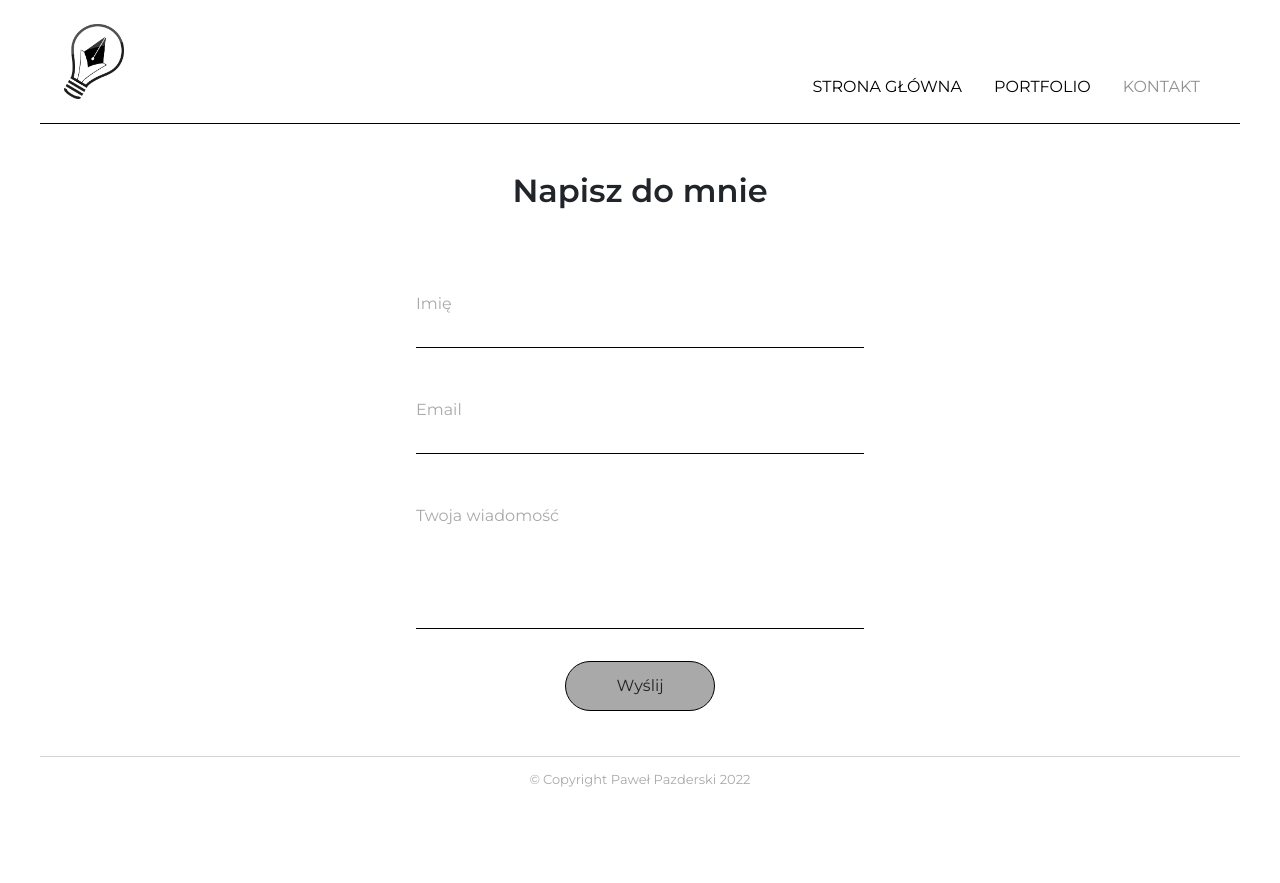
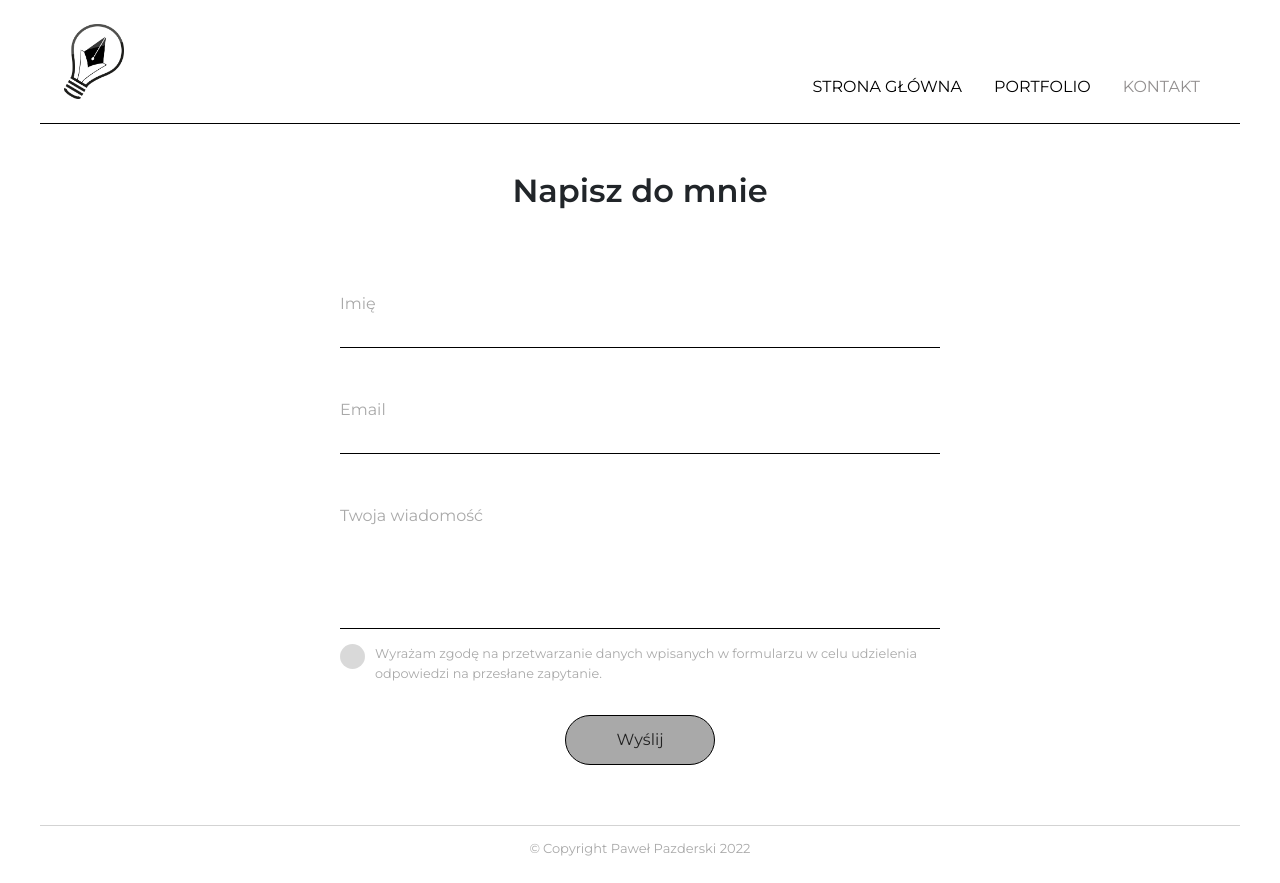
Before and after one commit to PawelPazderski/mypage, a React (Create React App) app: page /contact in a window 1280 px wide. Before the commit the page ends 815 px from the top, so only its background shows below. Built offline with nearby package versions, Linux system fonts and the light colour scheme.

Commit message:
developing portfolio paages

```diff
--- a/src/components/Contact/Contact.js
+++ b/src/components/Contact/Contact.js
@@ -11,6 +11,8 @@ const Contact = () => {
     const [emailErr, setEmailErr] = useState(false)
     const [msg, setMsg] = useState("")
     const [msgErr, setMsgErr] = useState(false)
+    const [agreed, setAgreed] = useState(false)
+    const [agreeErr, setAgreeErr] = useState(false)
     const [sendSuccess, setSendSuccess] = useState(false)
 
     const form = useRef()
@@ -70,8 +72,18 @@ const Contact = () => {
                 }
         }
 
+    const handleCheckAgree = (e) => {
+        if (e.target.checked) {
+            setAgreed(true)
+            setAgreeErr(false)
+        } else {
+            setAgreed(false)
+        }
+    }
+
     const sendEmail = (e) => {
         e.preventDefault();
+
         if(!msgFrom.length) {
             setMsgFromErr(true)
         }
@@ -84,8 +96,12 @@ const Contact = () => {
             setMsgErr(true)
         }
 
-        if (!msgFromErr && !emailErr && !msgErr && msgFrom.length && email.length && msg.length) {
-            console.log(form.current)
+        if (!agreed) {
+            setAgreeErr(true)
+        }
+
+        if (!msgFromErr && !emailErr && !msgErr && !agreeErr && msgFrom.length && email.length && msg.length && agreed) {
+            // console.log(form.current)
             emailjs.sendForm(SERVICE_ID, TEMPLATE_ID, form.current, PUBLIC_KEY)
         .then((result) => {
             console.log(result.text, "message sent");
@@ -101,6 +117,7 @@ const Contact = () => {
         setMsgFrom("")
         setEmail("")
         setMsg("")
+        setAgreed(false)
     }
 
     return (
@@ -175,6 +192,29 @@ const Contact = () => {
                             }>
                                 Wiadomość musi składać się z conajmniej 20 znaków!
                             </h6>
+                            <div className='agree-box'>
+
+                                <input
+                                    type="checkbox"
+                                    id="agreement-input"
+                                    onChange={handleCheckAgree}
+                                    >
+                                </input>
+                                <span className="checkmark"></span>
+                                <label>Wyrażam zgodę na przetwarzanie danych wpisanych w formularzu w celu udzielenia odpowiedzi na przesłane zapytanie.</label>
+
+                            </div>
+                            <h6
+                                className={
+                                agreeErr
+                                ?
+                                "contact-form-alert"
+                                :
+                                "contact-form-alert d-none"
+                            }>
+                                Aby otrzymać odpowiedź potrzebna jest Twoja zgoda na przetwarzanie danych!
+                            </h6>
+
                             <button type="submit">Wyślij</button>
             </form>
             }
--- a/src/components/Contact/contact.scss
+++ b/src/components/Contact/contact.scss
@@ -9,18 +9,21 @@ h1 {
 }
 
 .contact-container {
-    height: 75vh;
+    margin: 0 auto;
+    height: fit-content;
+    width: 50%;
     display: flex;
     flex-direction: column;
     justify-content: flex-start;
     align-items: center;
+    margin-bottom: 60px;
     .contact-container-text {
         text-align: center;
     }
     input {
         border: none;
         height: 2em;
-        min-width: 35vw;
+        // min-width: 35vw;
         border-bottom:1px solid black;
         font-family: $font-base;
         &:focus {
@@ -76,3 +79,70 @@ button {
 button:hover {
     background-color: $accent-color;
 }
+
+.agree-box {
+    // border: 1px solid red;
+    display: flex;
+    margin-top: 15px;
+    position: relative;
+    // justify-content: space-between;
+    // align-items: flex-start;
+
+}
+
+.agree-box input {
+    position: absolute;
+    opacity: 0;
+    cursor: pointer;
+    height: 25px;
+    width: 25px;
+    z-index: 3;
+    }
+
+.agree-box label {
+    // border: 1px solid red;
+    margin-top: 0;
+    margin-left: 35px;
+    font-size: 0.8em;
+}
+
+.checkmark {
+    position: absolute;
+    top: 0;
+    left: 0;
+    height: 25px;
+    width: 25px;
+    background-color: rgba(0, 0, 0, 0.15);
+    border-radius: 50%;
+
+    }
+
+.agree-box:hover input ~ .checkmark {
+    background-color: rgba(0, 0, 0, 0.25);
+}
+
+.agree-box input:checked ~ .checkmark {
+    background-color: $accent-color;
+    }
+
+.checkmark:after {
+    content: "";
+    position: absolute;
+    display: none;
+}
+
+.agree-box input:checked ~ .checkmark:after {
+    display: block;
+    }
+
+.agree-box .checkmark:after {
+        left: 9px;
+        top: 5px;
+        width: 7px;
+        height: 12px;
+        border: solid white;
+        border-width: 0 3px 3px 0;
+        -webkit-transform: rotate(45deg);
+        -ms-transform: rotate(45deg);
+        transform: rotate(45deg);
+}
--- a/src/components/Home/Home.js
+++ b/src/components/Home/Home.js
@@ -18,7 +18,7 @@ const Home = () => {
 
                 <p>W ostatnim czasie w poszukiwaniu nowych wyzwań i zaspokojenia chęci rozwoju zdecydowałem się na kurs Frontend Developer - React. Efekty tego kursu można zobaczyć na tej stronie, jak też w kilku projektach w dziale portfolio. Przede mną jeszcze z pewnością sporo nauki, ale tej się nie boję. Wiem, że to moja droga na przyszłość.</p>
 
-                <p className='strong-text'>Zapraszam serdecznie do obejrzenia moich prac i kontaktu.</p>
+                <a href="./portfolio" className='strong-text'>Zapraszam serdecznie do obejrzenia moich prac i kontaktu.</a>
             </div>
         </div>
         </>
--- a/src/components/Home/home.scss
+++ b/src/components/Home/home.scss
@@ -14,6 +14,7 @@ p {
 }
 
 .home-container {
+    // background: url("pp_foto.png") no-repeat center/cover;
     height: fit-content;
     display: flex;
     flex-direction: column;
@@ -34,10 +35,23 @@ p {
 
 }
 
-.strong-text {
-    font-weight: 600;
-    &:hover {
-        transform: scale(1.05);
-        transition: 1s;
+@keyframes pulse {
+    from {
+        color: black;
+    }
+
+    to {
+        color: $accent-color;
     }
 }
+
+.strong-text {
+    text-decoration: none;
+    font-weight: 600;
+    color: black;
+    &:hover {
+        // color: $accent-color;
+        // transition: 0.5s ease-in-out;
+        animation: pulse 0.5s infinite alternate;
+    }
+}
--- a/src/components/Navigation/Navigation.js
+++ b/src/components/Navigation/Navigation.js
@@ -37,10 +37,13 @@ const Navigation = () => {
             </label>
             <ul className='menu'>
                 {menuItems.map(item => (
-                    <li key={item.id} onClick={e => e.target.parentElement.parentElement.previousElementSibling.previousElementSibling.checked = false}>
-                        <NavLink to={item.link} activeclassname="active">
+                    <li key={item.id}>
+                        <NavLink
+                            to={item.link} activeclassname="active"
+                            onClick={e => e.target.parentElement.parentElement.previousElementSibling.previousElementSibling.checked = false}
+                            >
                             {item.name}
-                            </NavLink>
+                        </NavLink>
                     </li>
                 ))}
             </ul>
--- a/src/components/Navigation/navigation.scss
+++ b/src/components/Navigation/navigation.scss
@@ -48,6 +48,7 @@
 
     #menu-toggle {
     display: none;
+
     }
 
     .menu-button,
@@ -114,9 +115,7 @@
         transition: height 400ms cubic-bezier(0.23, 1, 0.32, 1);
     }
     .menu > li {
-        display: flex;
-        justify-content: center;
-        align-items: center;
+        text-align: center;
         margin: 0;
         padding: 0.5em 0;
         width: 100%;
--- a/src/components/Portfolio_grafika/Portfolio_grafika.js
+++ b/src/components/Portfolio_grafika/Portfolio_grafika.js
@@ -24,7 +24,7 @@ const Portfolio_grafika = () => {
     useEffect(() => {
         window.addEventListener("resize", updateMedia);
         return () => window.removeEventListener("resize", updateMedia);
-    });
+    },[isDesktop]);
 
 
     useEffect(() => {
--- a/src/components/Portfolio_grafika/portfolio_grafika.scss
+++ b/src/components/Portfolio_grafika/portfolio_grafika.scss
@@ -2,11 +2,16 @@
 
 .portfolio-grafika-container {
     padding-top: 40px;
+    margin: 0 auto;
     // text-align: center;
     height: fit-content;
     h1 {
         margin-bottom: 0;
     }
+}
+
+.grafika-images ul {
+    padding: 0;
 }
 
 .grafika-list {
--- a/src/components/Portfolio_react/Portfolio_react.js
+++ b/src/components/Portfolio_react/Portfolio_react.js
@@ -19,7 +19,7 @@ const Portfolio_react = () => {
     useEffect(() => {
         window.addEventListener("resize", updateMedia);
         return () => window.removeEventListener("resize", updateMedia);
-    });
+    },[]);
 
     useEffect(() => {
         const dbRef = ref(getDatabase());
@@ -32,7 +32,7 @@ const Portfolio_react = () => {
             }).catch((error) => {
             console.error(error);
             });
-    }, [])
+    },[isDesktop])
 
 
     return (
```
